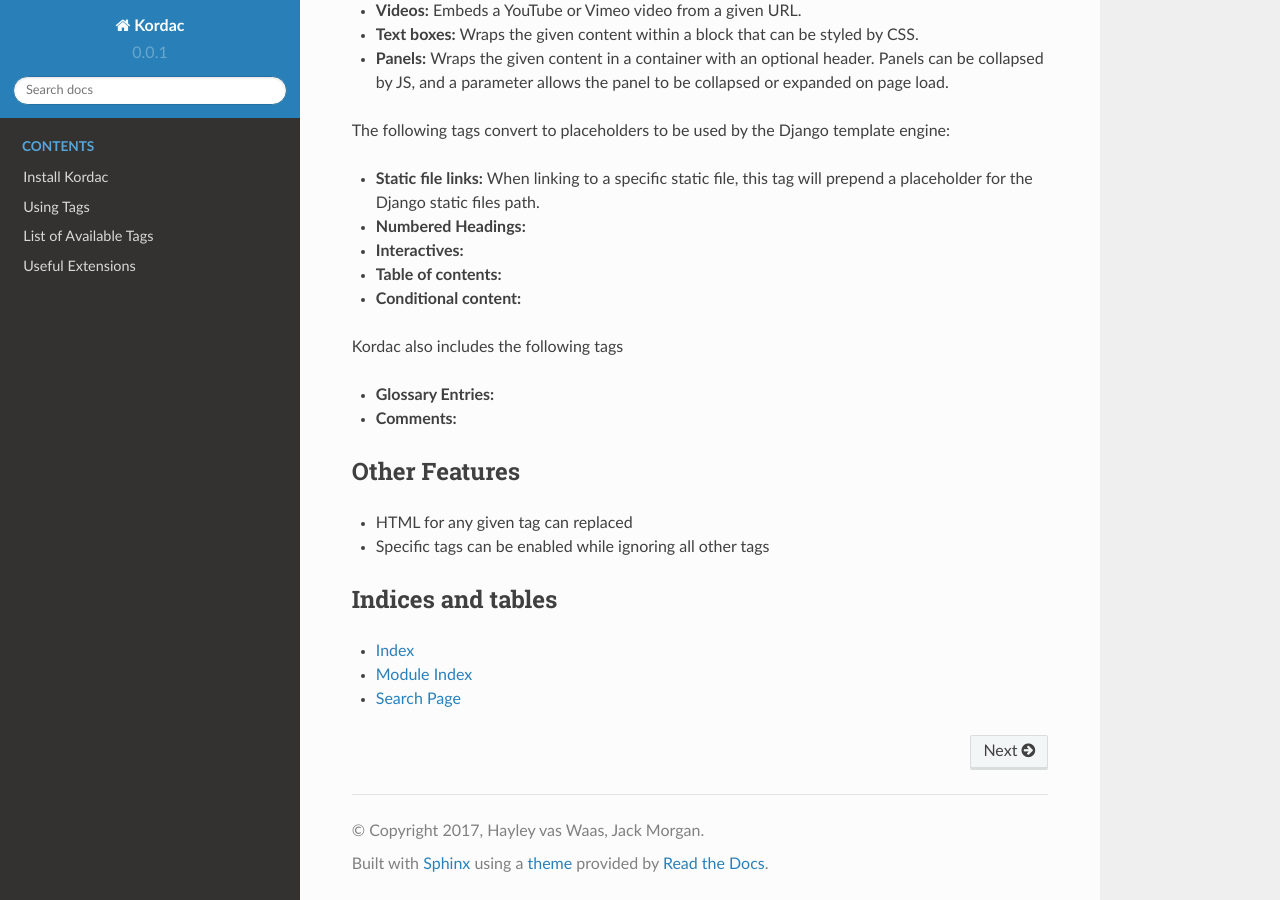
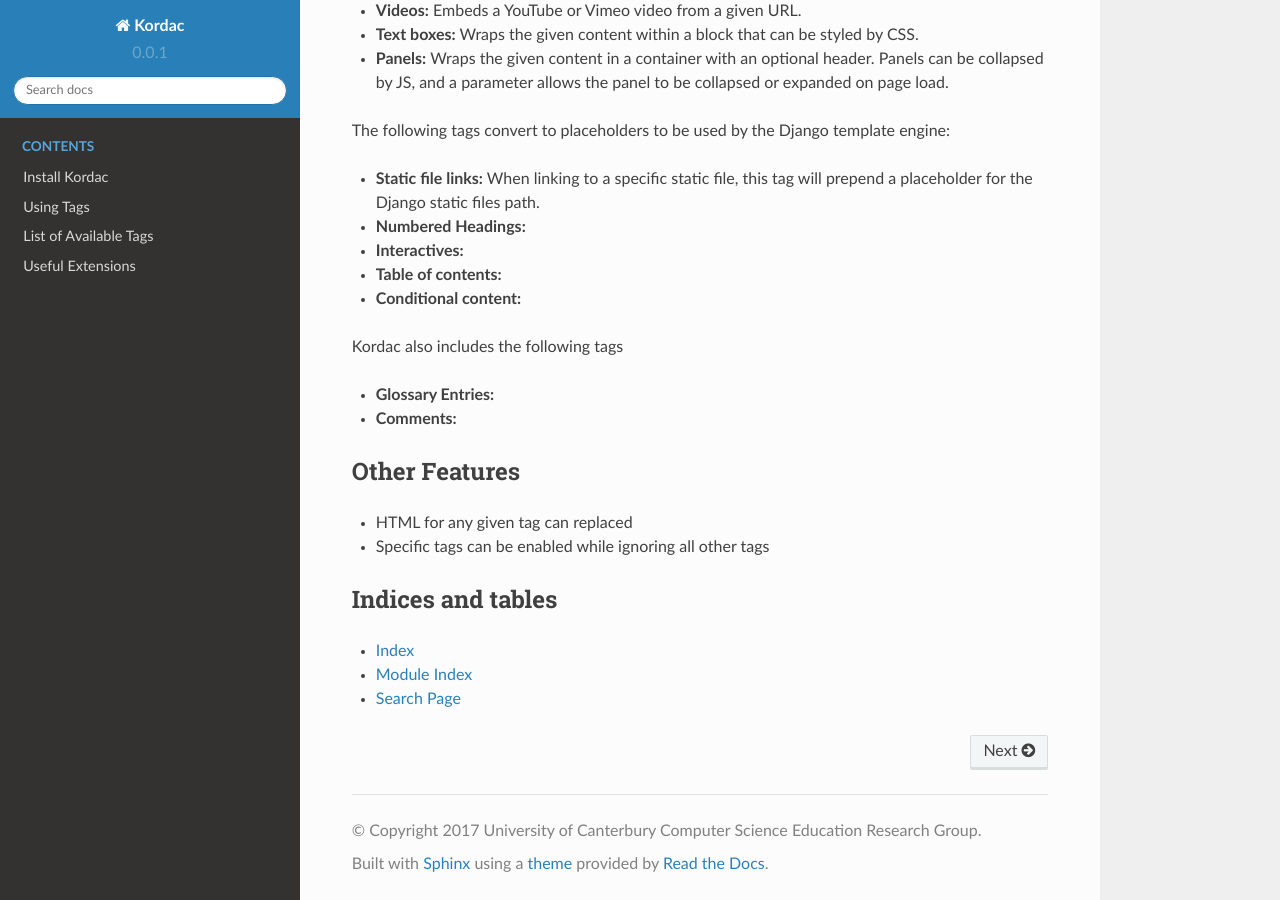
Before and after one commit to uccser/verto, a Sphinx documentation site: the page built from docs/source/index.rst, in a window 1280 px wide and 900 px high, scrolled down 992 px. Built offline with Sphinx 7.4.7 and the Read the Docs theme 2.0.0, drawn with Linux system fonts in a browser that asks for light colours.

Commit message:
Update project copyright and authors in docs

```diff
--- a/docs/source/conf.py
+++ b/docs/source/conf.py
@@ -47,8 +47,8 @@
 
 # General information about the project.
 project = 'Kordac'
-copyright = '2017, Hayley vas Waas, Jack Morgan'
-author = 'Hayley vas Waas, Jack Morgan'
+copyright = '2017 University of Canterbury Computer Science Education Research Group'
+author = 'Hayley vas Waas, Jack Morgan, Hayden Jackson, Jordan Griffiths'
 
 # The version info for the project you're documenting, acts as replacement for
 # |version| and |release|, also used in various other places throughout the
```
